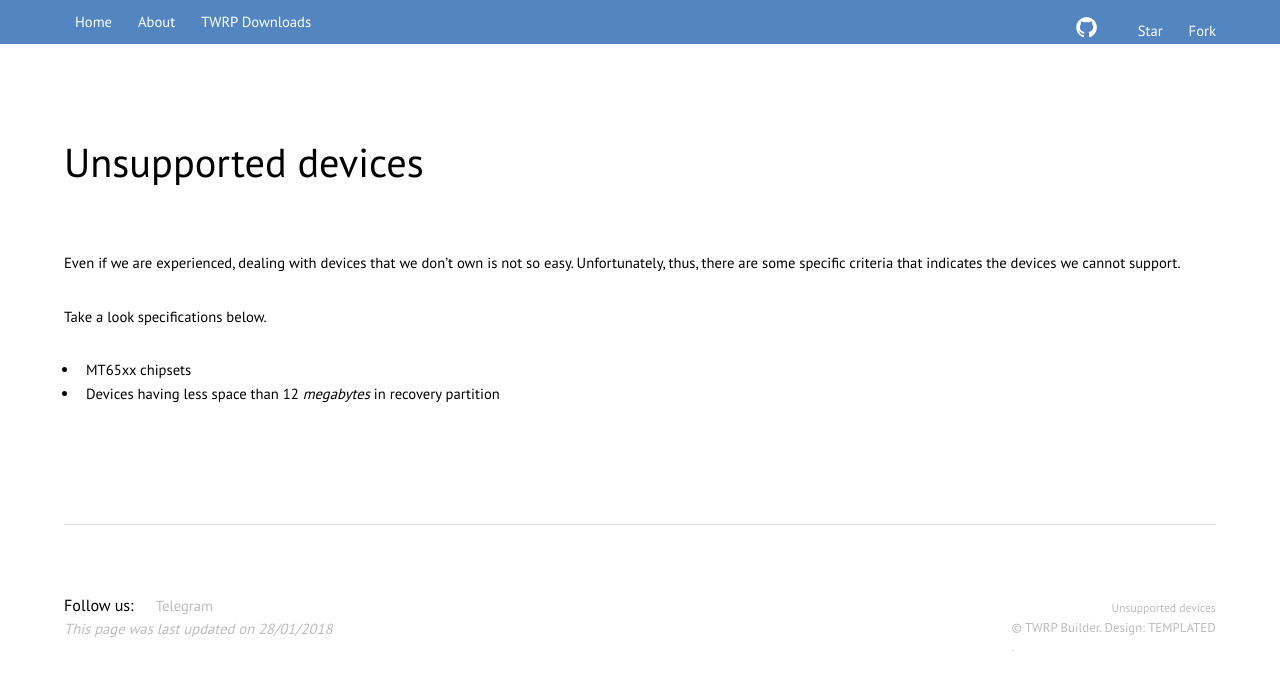
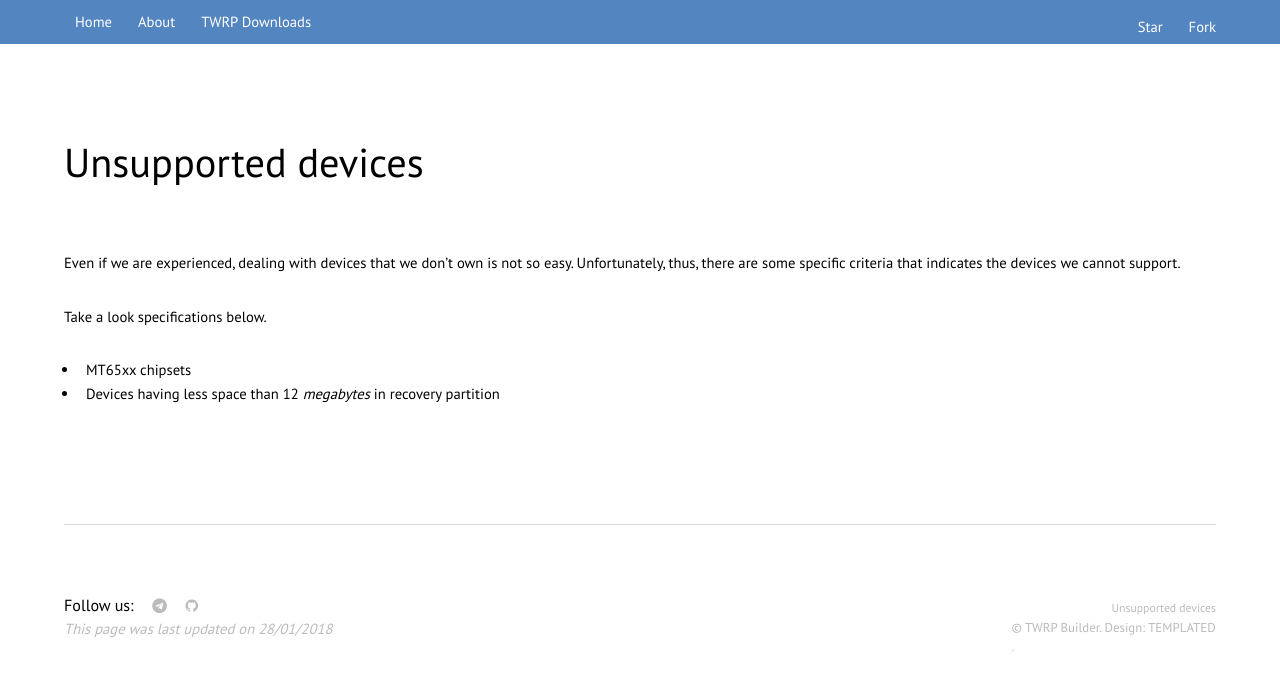
Before and after one commit to TwrpBuilder/twrpbuilder.github.io, a Jekyll site: the page built from unsupported_devices.md, in a window 1280 px wide. Shown: the top 690 px of the page. Built offline with Jekyll 4.4.1, drawn with Linux system fonts in a browser that asks for light colours; comment, search, counter and statistics services are not loaded.

Commit message:
Fix visual issues

```diff
--- a/_includes/footer.html
+++ b/_includes/footer.html
@@ -2,12 +2,13 @@
 	<div class="inner">
 		<div class="flex">
 			<ul class="icons">
-				<link rel="stylesheet" href="http://fontawesome.io/assets/font-awesome/css/font-awesome.css">
+				<link rel="stylesheet" href="//maxcdn.bootstrapcdn.com/font-awesome/4.7.0/css/font-awesome.css">
 				<a class="github-button gitFooter" href="https://github.com/TWRPBuilder/TWRPBuilder" data-icon="octicon-star" data-show-count="true" aria-label="Star TWRPBuilder/TWRPBuilder on GitHub" style="border-top: solid 0 #000">Star</a>
 				<a class="github-button gitFooter" href="https://github.com/TWRPBuilder/TWRPBuilder/fork" data-icon="octicon-repo-forked" data-show-count="true" aria-label="Fork TWRPBuilder/TWRPBuilder on GitHub" style="border-top: solid 0 #000">Fork</a>
 				<br>
 				<li><h4>Follow us:</h4></li>
-				<li><a href="https://t.me/twrpbuilder"><i class="fa fa-telegram"></i> <span class="label">Telegram</span></a></li>
+				<li><a href="https://t.me/twrpbuilder"><i class="fa fa-telegram"></i> <span class="label"></span></a></li>
+				<li><a href="https://github.com/TWRPBuilder"><i class="fa fa-github"></i> <span class="label"></span></a></li>
 				<h4 class="info">{%if page.update%} <em>This page was last updated on {{page.update}} {%endif%} </em></h4>
 			</ul>
 			<br>
--- a/_includes/header.html
+++ b/_includes/header.html
@@ -6,7 +6,6 @@
 			<a href="/#about">About</a>
 			<a href="/downloads/twrp/">TWRP Downloads</a>
 			<div class="rightHead">
-				<a href="https://github.com/TWRPBuilder" class="icon fa-github" style="font-size: 18pt"><span class="label">GitHub</span></a>&nbsp;&nbsp;
 				<a class="github-button" href="https://github.com/TWRPBuilder/TWRPBuilder" data-icon="octicon-star" data-show-count="true" aria-label="Star TWRPBuilder/TWRPBuilder on GitHub" style="border-top: solid 0 #000">Star</a>
 				<a class="github-button" href="https://github.com/TWRPBuilder/TWRPBuilder/fork" data-icon="octicon-repo-forked" data-show-count="true" aria-label="Fork TWRPBuilder/TWRPBuilder on GitHub" style="border-top: solid 0 #000">Fork</a>
 			</div>
--- a/assets/css/main.css
+++ b/assets/css/main.css
@@ -3078,6 +3078,10 @@
 		display: none;
 	}
 
+	#footer .icons iframe {
+		display: none;
+	}
+
 	#footer .footerLinks .unsupported {
 		color: #bbb;
 		margin-top: -10px;
@@ -3112,6 +3116,10 @@
 	@media screen and (max-width: 980px) {
 
 		#footer .gitFooter {
+			display: initial;
+		}
+
+		#footer .icons iframe {
 			display: initial;
 		}
 	}
@@ -3152,6 +3160,11 @@
 			margin: 0;
 		}
 
+		#footer .icons iframe {
+			display: initial;
+			margin: 0;
+		}
+
 		#footer .footerLinks .unsupported {
 			color: #bbb;
 			position: relative;
```
